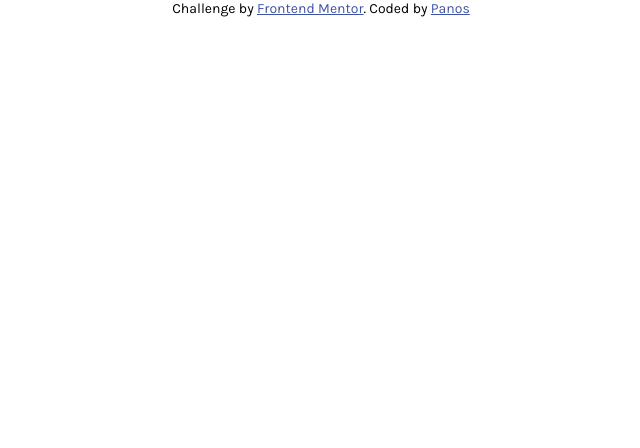
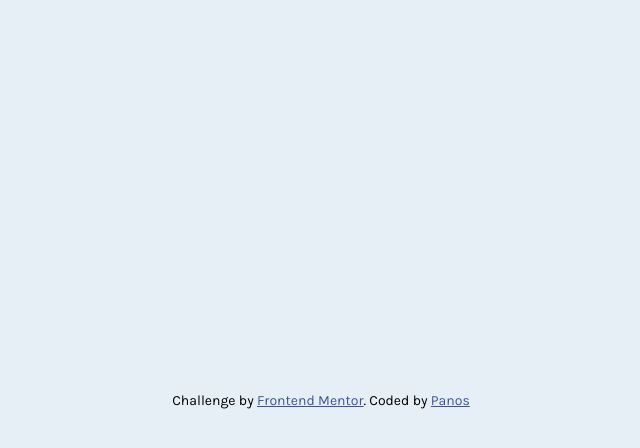
Before and after one commit to panosjapan7/fm-single-price-grid-component, a plain HTML site: page index.html in a window 1280 px wide. Shown: the whole page, without its empty margins (319-959 px from the left). Drawn offline with Linux system fonts and the light colour scheme.

Commit message:
sets up body

```diff
--- a/assets/index.css
+++ b/assets/index.css
@@ -25,4 +25,15 @@
 
 body {
     font-family: 'Karla', sans-serif;
+    background-color: hsl(204, 43%, 93%);
+
+    display: flex;
+    flex-direction: column;
+    justify-content: center;
+    align-items: center;
+
+    height: 100vh;
 }
+    .card-component-wrapper {
+
+    }
```
